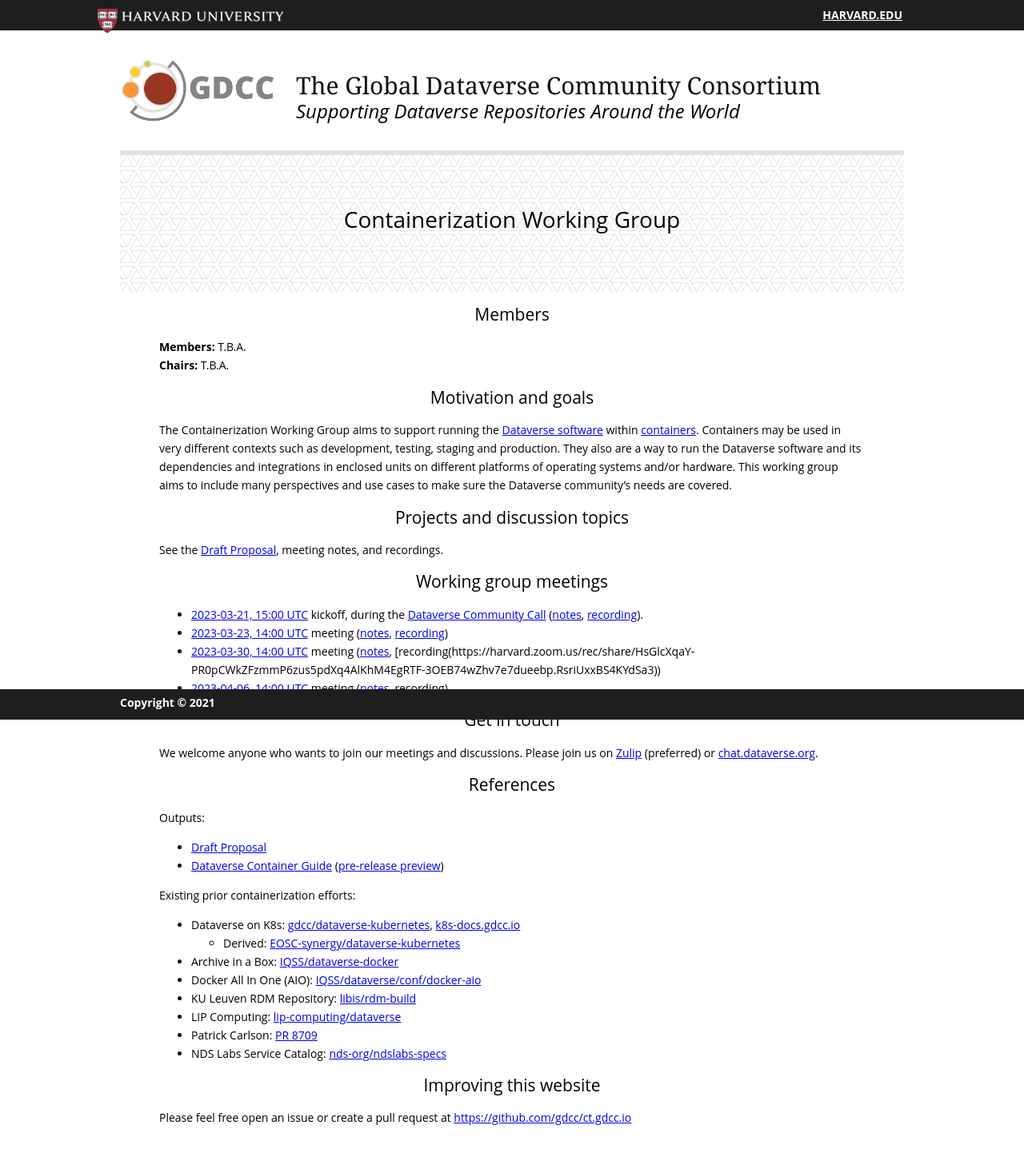
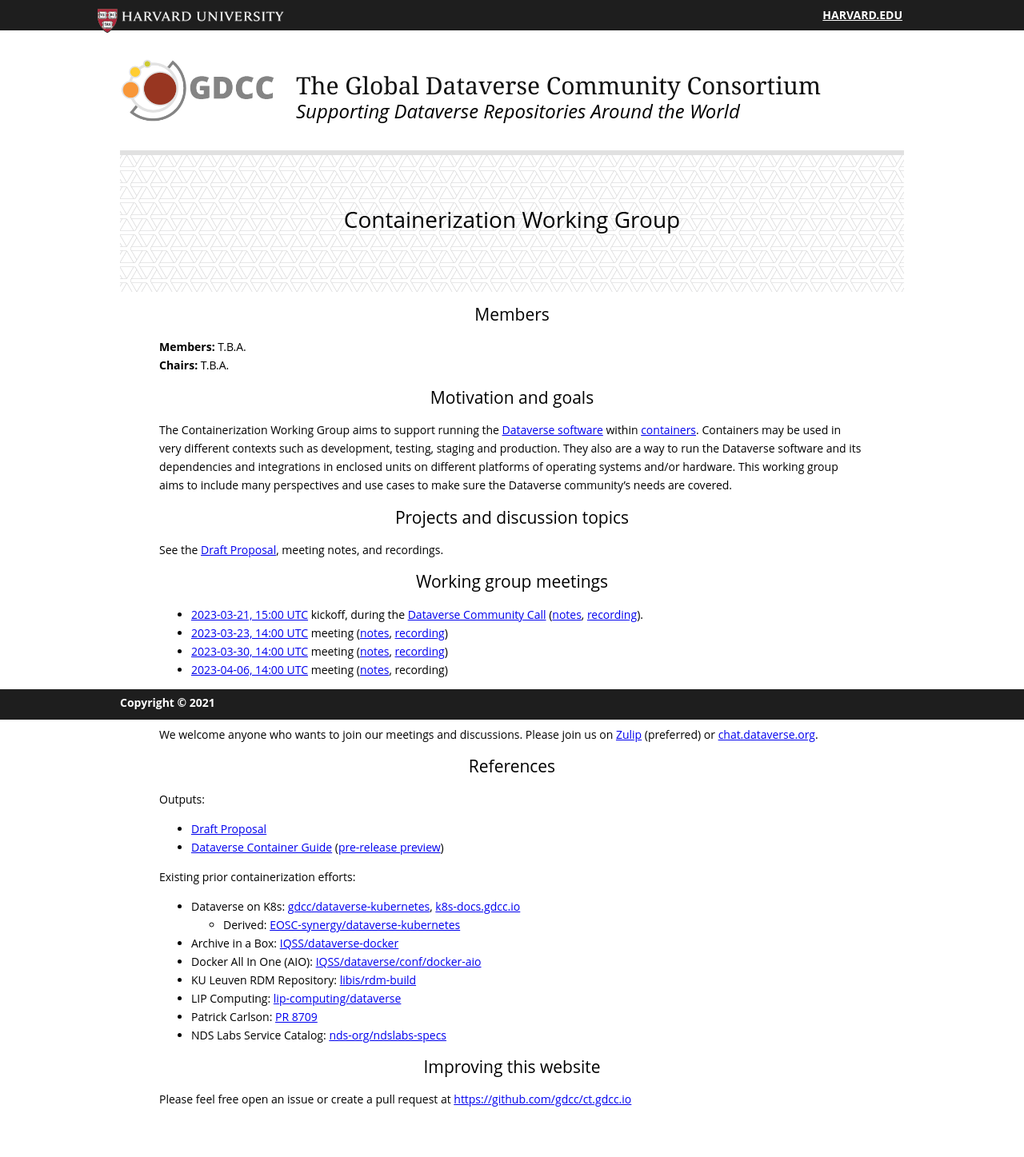
Before and after one commit to gdcc/ct.gdcc.io, a Jekyll site: the page built from index.md, in a window 1280 px wide. Shown: the whole page at 80% size. Built offline with Jekyll 4.4.1, drawn with Linux system fonts in a browser that asks for light colours; our own code applies the rules of GitHub Pages for plain Markdown files; after the commit the page ends 1424 px from its top, so only the background shows below that.

Commit message:
fix link

```diff
--- a/index.md
+++ b/index.md
@@ -22,7 +22,7 @@ See the [Draft Proposal](https://docs.google.com/document/d/14DHDB24Cp_kzpYqhHCK
 
 - [2023-03-21, 15:00 UTC](https://time.is/compare/1500_21_Mar_2023_in_UTC) kickoff, during the [Dataverse Community Call](https://dataverse.org/community-calls) ([notes](https://docs.google.com/document/d/1r_GMYqYzUyQR2LQ2cqSLWPDuFRzd18PJ-4UFC4Nvnpw/edit#), [recording](https://harvard.zoom.us/rec/share/qb3gd3pboooRa9UHyLyIvPfxVgoahbGWFaxLdJDO2VD-MGMqWnZIsJjc3Rxao6Wu.-Y-CiwvgRwVj8v6c)).
 - [2023-03-23, 14:00 UTC](https://time.is/compare/1400_23_Mar_2023_in_UTC) meeting ([notes](https://docs.google.com/document/d/1UmKajGpOH8tkvyEbgIYvHDKZBAMfdvCp8AZC0ZEEtWs/edit?usp=sharing), [recording](https://harvard.zoom.us/rec/share/kviiT4GO2zruomf0T-QHCWqDksK6jT525bPrENNGWf01MhLtZOS0mU3b6Gw-_usp.CnoqlfsFqvOhXEyY))
-- [2023-03-30, 14:00 UTC](https://time.is/compare/1400_30_Mar_2023_in_UTC) meeting ([notes](https://docs.google.com/document/d/1Z1PUOp19zJVEGNcFsV7tqPErWQnkVV6qkDo5ZQUHMVM/edit?usp=sharing), [recording(https://harvard.zoom.us/rec/share/HsGlcXqaY-PR0pCWkZFzmmP6zus5pdXq4AlKhM4EgRTF-3OEB74wZhv7e7dueebp.RsriUxxBS4KYdSa3))
+- [2023-03-30, 14:00 UTC](https://time.is/compare/1400_30_Mar_2023_in_UTC) meeting ([notes](https://docs.google.com/document/d/1Z1PUOp19zJVEGNcFsV7tqPErWQnkVV6qkDo5ZQUHMVM/edit?usp=sharing), [recording](https://harvard.zoom.us/rec/share/HsGlcXqaY-PR0pCWkZFzmmP6zus5pdXq4AlKhM4EgRTF-3OEB74wZhv7e7dueebp.RsriUxxBS4KYdSa3))
 - [2023-04-06, 14:00 UTC](https://time.is/compare/1400_06_Apr_2023_in_UTC) meeting ([notes](https://docs.google.com/document/d/1YVIKW7stAiGwJtuijDlC85cBnBGdEsi_z0mJb0FOysw/edit?usp=sharing), recording)
 
 ## Get in touch
```
